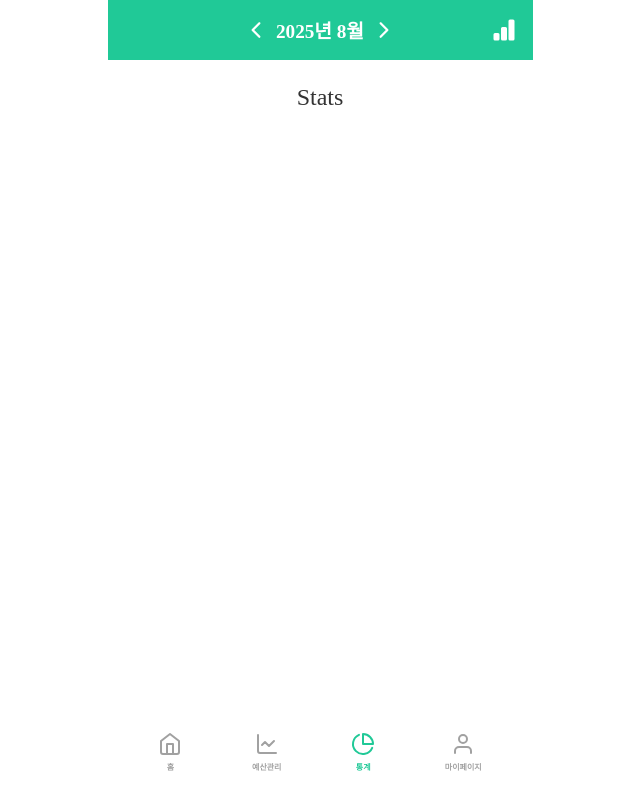
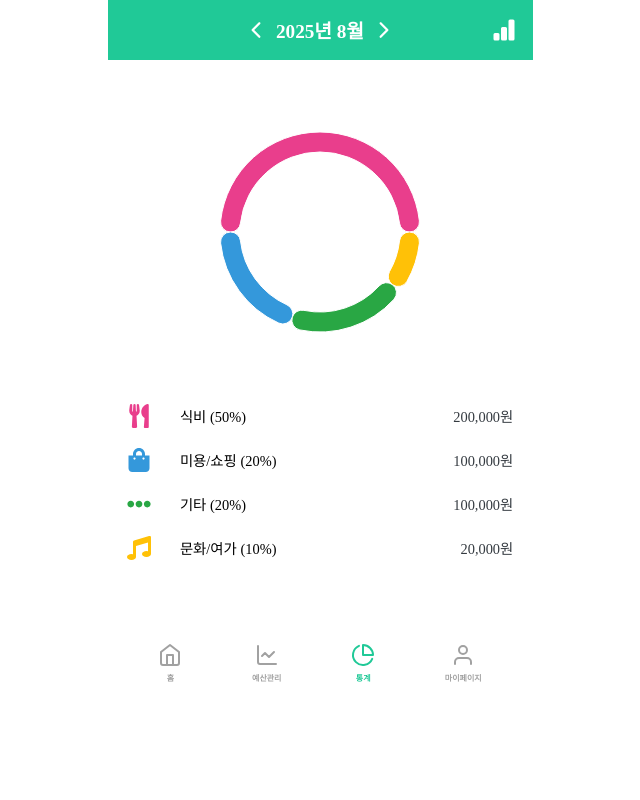
Before and after one commit to Coin-nect/Coin-nect_FE, a React (Vite) app: page /stats in a window 1280 px wide. Shown: the whole page, without its empty margins (320-960 px from the left). Built offline with nearby package versions, Linux system fonts and the light colour scheme.

Commit message:
:sparkles:[feat]: 통계 메인화면 UI

```diff
--- /dev/null
+++ b/src/components/CategoryItem.tsx
@@ -0,0 +1,68 @@
+import { COLORS } from '@constants/colors';
+import styled from 'styled-components';
+
+interface CategoryItemProps {
+  icon: React.ReactNode;
+  label: string;
+  percent: number;
+  amount: number;
+  // eslint-disable-next-line no-unused-vars
+  onClick: (category: string) => void;
+}
+
+const CategoryItem = ({
+  icon,
+  label,
+  percent,
+  amount,
+  onClick,
+}: CategoryItemProps) => {
+  return (
+    <ItemContainer onClick={() => onClick(label)}>
+      <LeftSection>
+        <IconWrapper>{icon}</IconWrapper>
+        <LabelText>
+          {label} <span>({percent}%)</span>
+        </LabelText>
+      </LeftSection>
+      <AmountText>{amount.toLocaleString()}원</AmountText>
+    </ItemContainer>
+  );
+};
+
+export default CategoryItem;
+
+const ItemContainer = styled.div`
+  display: flex;
+  justify-content: space-between;
+  align-items: center;
+  padding: 10px 0;
+  box-sizing: border-box;
+`;
+
+const LeftSection = styled.div`
+  display: flex;
+  align-items: center;
+  gap: 10px;
+`;
+
+const IconWrapper = styled.div`
+  width: 24px;
+  height: 24px;
+  display: flex;
+  align-items: center;
+  justify-content: center;
+`;
+
+const LabelText = styled.div`
+  font-size: 0.9rem;
+  color: ${COLORS.black};
+  margin-left: 1.2rem;
+  font-weight: 500;
+`;
+
+const AmountText = styled.div`
+  font-size: 0.9rem;
+  font-weight: 500;
+  color: ${COLORS.dark_blue};
+`;
--- /dev/null
+++ b/src/components/charts/StatsPie.tsx
@@ -0,0 +1,74 @@
+import { PieChart, Pie, Cell } from 'recharts';
+import styled from 'styled-components';
+import { COLORS } from '@constants/colors';
+
+interface CategoryData {
+  name: string;
+  value: number;
+  color: string;
+}
+
+interface StatsPieProps {
+  data: CategoryData[];
+  // eslint-disable-next-line no-unused-vars
+  onSelect: (category: string | null) => void;
+  activeCategory: string | null;
+}
+
+const StatsPie = ({ data, onSelect, activeCategory }: StatsPieProps) => {
+  const handleClick = (entry: CategoryData) => {
+    const newCategory = entry.name === activeCategory ? null : entry.name;
+    onSelect(newCategory);
+  };
+
+  const activeItem = data.find(item => item.name === activeCategory);
+
+  return (
+    <ChartContainer>
+      <PieChart width={260} height={260}>
+        <Pie
+          data={data}
+          cx="50%"
+          cy="50%"
+          innerRadius={80}
+          outerRadius={100}
+          dataKey="value"
+          cornerRadius={20}
+        >
+          {data.map((entry, index) => {
+            return (
+              <Cell
+                key={`cell-${index}`}
+                fill={entry.color}
+                onClick={() => handleClick(entry)}
+              />
+            );
+          })}
+        </Pie>
+      </PieChart>
+
+      {activeItem && <CenterLabel>{activeItem.value}%</CenterLabel>}
+    </ChartContainer>
+  );
+};
+
+export default StatsPie;
+
+const ChartContainer = styled.div`
+  position: relative;
+  width: 260px;
+  height: 260px;
+  svg {
+    outline: none;
+  }
+`;
+
+const CenterLabel = styled.div`
+  position: absolute;
+  top: 50%;
+  left: 50%;
+  transform: translate(-50%, -50%);
+  font-size: 2rem;
+  font-weight: bold;
+  color: ${COLORS.dark_blue};
+`;
--- a/src/components/charts/index.ts
+++ b/src/components/charts/index.ts
@@ -1,2 +1,3 @@
 export { default as BudgetBar } from './BudgetBar';
 export { default as BudgetLine } from './BudgetLine';
+export { default as StatsPie } from './StatsPie';
--- a/src/components/home/DateSummary.tsx
+++ b/src/components/home/DateSummary.tsx
@@ -7,6 +7,7 @@ interface DateSummaryProps {
   dayOfWeek: string; // 수요일
   income: number; // 30000
   expense: number; // 78000
+  showAmount?: boolean;
 }
 
 const DateSummary = ({
@@ -15,6 +16,7 @@ const DateSummary = ({
   dayOfWeek,
   income,
   expense,
+  showAmount = true,
 }: DateSummaryProps) => {
   return (
     <SummaryContainer>
@@ -25,10 +27,12 @@ const DateSummary = ({
           <DayText>{dayOfWeek}</DayText>
         </DateTextWrapper>
       </DateLeft>
-      <AmountContainer>
-        <IncomeText>+ {income.toLocaleString()}</IncomeText>
-        <ExpenseText>- {expense.toLocaleString()}</ExpenseText>
-      </AmountContainer>
+      {showAmount && (
+        <AmountContainer>
+          <IncomeText>+ {income.toLocaleString()}</IncomeText>
+          <ExpenseText>- {expense.toLocaleString()}</ExpenseText>
+        </AmountContainer>
+      )}
     </SummaryContainer>
   );
 };
--- a/src/components/index.ts
+++ b/src/components/index.ts
@@ -1,7 +1,10 @@
 export * from './common/index';
 export * from './Header/index';
+export * from './charts/index';
+export * from './home/index';
 export { default as BottomNav } from './BottomNav';
 export { default as ContentContainer } from './ContentContainer';
 export { default as ProfileImage } from './ProfileImage';
 export { default as ProfileInfo } from './ProfileInfo';
 export { default as StatusTag } from './StatusTag';
+export { default as CategoryItem } from './CategoryItem';
--- a/src/constants/colors.ts
+++ b/src/constants/colors.ts
@@ -33,4 +33,15 @@ const FONT_COLORS = {
   placeholder: COLORS.light_gray,
 };
 
-export { COLORS, COMMON_COLORS, FONT_COLORS };
+const CHART_COLORS = [
+  '#E93E8C',
+  '#3498DB',
+  '#29A744',
+  '#FFC107',
+  '#FD7E15',
+  '#9653BE',
+  '#DC3546',
+  '#6C757E',
+];
+
+export { COLORS, COMMON_COLORS, FONT_COLORS, CHART_COLORS };
--- a/src/constants/dummy.ts
+++ b/src/constants/dummy.ts
@@ -44,8 +44,8 @@ export const transactionData: DayData[] = [
       {
         id: 't-2-1',
         time: '10:31',
-        category: '비상금',
-        title: '비상금',
+        category: '기타',
+        title: '기타',
         amount: 30000,
         isIncome: true,
       },
@@ -60,7 +60,7 @@ export const transactionData: DayData[] = [
       {
         id: 't-2-3',
         time: '15:20',
-        category: '취미',
+        category: '문화/여가',
         title: '그라운드시소 전시회',
         amount: 20000,
         isIncome: false,
@@ -68,7 +68,7 @@ export const transactionData: DayData[] = [
       {
         id: 't-2-4',
         time: '19:55',
-        category: '쇼핑',
+        category: '미용/쇼핑',
         title: '모자 구매',
         amount: 50000,
         isIncome: false,
@@ -110,7 +110,7 @@ export const transactionData: DayData[] = [
       {
         id: 't-4-1',
         time: '19:55',
-        category: '쇼핑',
+        category: '미용/쇼핑',
         title: '모자 구매',
         amount: 38000,
         isIncome: false,
--- a/src/pages/Stats/Stats.tsx
+++ b/src/pages/Stats/Stats.tsx
@@ -1,11 +1,51 @@
 import { useState } from 'react';
 import { useNavigate } from 'react-router-dom';
 import styled from 'styled-components';
-import { CalendarHeader, BottomNav } from '@components/index';
+import {
+  CalendarHeader,
+  BottomNav,
+  ContentContainer,
+  StatsPie,
+  CategoryItem,
+  DateSummary,
+  TransactionItem,
+} from '@components/index';
+import { categories as categoryIcons } from '@constants/categories';
+import { transactionData } from '@constants/dummy';
+import { CHART_COLORS } from '@constants/colors';
+
+const rawPieData = [
+  { name: '식비', value: 50, amount: 200000 },
+  { name: '미용/쇼핑', value: 20, amount: 100000 },
+  { name: '기타', value: 20, amount: 100000 },
+  { name: '문화/여가', value: 10, amount: 20000 },
+];
+
+// value 기준 정렬 후 색상 자동 지정
+const sortedPieData = [...rawPieData]
+  .sort((a, b) => b.value - a.value)
+  .map((item, index) => ({
+    ...item,
+    color: CHART_COLORS[index % CHART_COLORS.length],
+  }));
 
 const Stats = () => {
   const navigate = useNavigate();
   const [currentDate, setCurrentDate] = useState(new Date());
+  const [selectedCategory, setSelectedCategory] = useState<string | null>(null);
+
+  const selectedData = sortedPieData.find(cat => cat.name === selectedCategory);
+
+  const getCategoryIcon = (label: string, color: string, size = 24) => {
+    const cat = categoryIcons.find(c => c.label === label);
+    return cat ? cat.icon(color, size) : null;
+  };
+
+  // 현재 연월 기준 데이터 필터
+  const currentYearMonth = `${currentDate.getFullYear()}.${String(currentDate.getMonth() + 1).padStart(2, '0')}`;
+  const filteredData = transactionData.filter(
+    day => day.yearMonth === currentYearMonth,
+  );
 
   return (
     <Container>
@@ -14,10 +54,80 @@ const Stats = () => {
         showRightIcon={false}
         currentDate={currentDate}
         setCurrentDate={setCurrentDate}
-        onClick={() => navigate('/')}
+        onClick={() => navigate('/analysis')}
       />
+
       <ContentContainer>
-        <Text>Stats</Text>
+        <StatsPie
+          data={sortedPieData}
+          onSelect={setSelectedCategory}
+          activeCategory={selectedCategory}
+        />
+
+        <ListContainer>
+          {!selectedCategory ? (
+            sortedPieData.map(cat => (
+              <CategoryItem
+                key={cat.name}
+                icon={getCategoryIcon(cat.name, cat.color)}
+                label={cat.name}
+                percent={cat.value}
+                amount={cat.amount}
+                onClick={category => setSelectedCategory(category)}
+              />
+            ))
+          ) : (
+            <>
+              <CategoryItem
+                icon={getCategoryIcon(
+                  selectedData?.name ?? '',
+                  selectedData?.color ?? '#000',
+                )}
+                label={selectedData?.name ?? ''}
+                percent={selectedData?.value ?? 0}
+                amount={selectedData?.amount ?? 0}
+                onClick={category => setSelectedCategory(category)}
+              />
+
+              <TimelineWrapper>
+                {filteredData
+                  .filter(day =>
+                    day.transactions.some(
+                      tx => tx.category === selectedData?.name,
+                    ),
+                  )
+                  .map((dayData, idx) => (
+                    <DayContainer key={idx}>
+                      <DateSummary
+                        date={dayData.date}
+                        yearMonth={dayData.yearMonth}
+                        dayOfWeek={dayData.dayOfWeek}
+                        income={dayData.income}
+                        expense={dayData.expense}
+                        showAmount={false}
+                      />
+                      {dayData.transactions
+                        .filter(item => item.category === selectedData?.name)
+                        .map(item => (
+                          <TransactionItem
+                            key={item.id}
+                            id={item.id}
+                            time={item.time}
+                            category={item.category}
+                            title={item.title}
+                            amount={item.amount}
+                            isIncome={item.isIncome}
+                            onClick={id =>
+                              navigate(`/view/${id}`, { state: { id } })
+                            }
+                          />
+                        ))}
+                    </DayContainer>
+                  ))}
+              </TimelineWrapper>
+            </>
+          )}
+        </ListContainer>
       </ContentContainer>
       <BottomNav />
     </Container>
@@ -32,15 +142,34 @@ const Container = styled.div`
   width: 100%;
 `;
 
-const ContentContainer = styled.div`
+const ListContainer = styled.div`
+  width: 100%;
+  padding: 1rem;
+`;
+
+const DayContainer = styled.div`
   display: flex;
   flex-direction: column;
-  align-items: center;
-  width: 100%;
-  height: 82vh;
+  margin-bottom: 1rem;
 `;
 
-const Text = styled.p`
-  font-size: 24px;
-  color: #333;
+const TimelineWrapper = styled.div`
+  position: relative;
+  padding-left: 20px;
+
+  &::before {
+    content: '';
+    position: absolute;
+    top: 0;
+    left: 9px;
+    width: 2px;
+    height: 100%;
+    background-image: linear-gradient(
+      to bottom,
+      #c4c4c4 30%,
+      rgba(0, 0, 0, 0) 0%
+    );
+    background-size: 2px 8px;
+    background-repeat: repeat-y;
+  }
 `;
```
